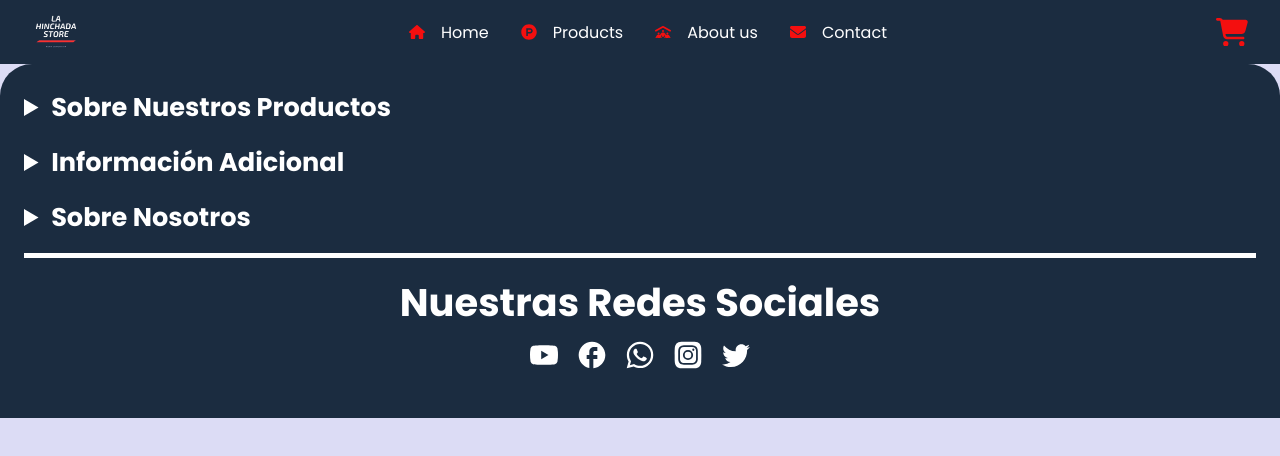
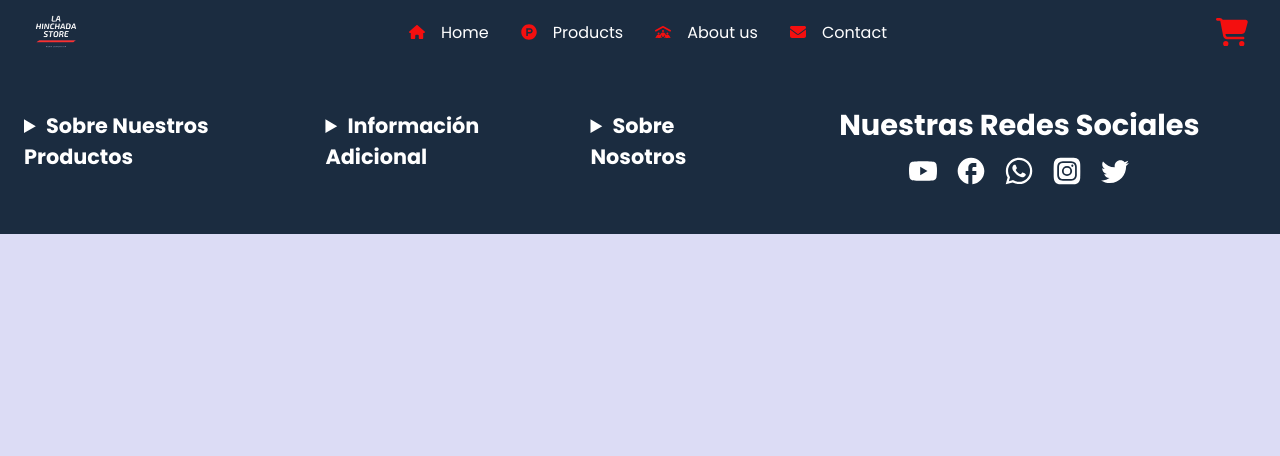
Before and after one commit to WilTurcios/WilTurcios.github.io, a website with bundled scripts: page pages/about.html in a window 1280 px wide. Built offline with nearby package versions, Linux system fonts and the light colour scheme.

Commit message:
Cambios en footer de la página

```diff
--- a/style.css
+++ b/style.css
@@ -257,57 +257,7 @@ p {
 }
 
 /* ***** ADITIONAL INFORMATION ***** */
-.footer {
-  width: 100vw;
-  background-color: var(--first-color);
-  color: var(--white-color);
-  border-top-left-radius: 2rem;
-  border-top-right-radius: 2rem;
-}
 
-.footer .container {
-  width: 100vw;
-  display: flex;
-  flex-direction: column;
-  justify-content: center;
-  align-items: flex-start;
-  gap: 1rem;
-  padding: 1.5rem;
-}
-
-.footer details {
-  font-size: calc(1vw + 0.8rem);
-  font-weight: bold;
-}
-
-.footer .social-media-container {
-  width: 100%;
-  display: flex;
-  flex-direction: column;
-  align-items: center;
-  gap: 0.5rem;
-  border-top: 5px solid var(--white-color);
-  padding: 1rem;
-}
-
-.footer .social-media-container h2 {
-  text-align: center;
-  font-size: calc(2vw + 0.8rem);
-}
-
-.footer .social-media-container .social-media-icons {
-  width: 100%;
-  display: flex;
-  align-items: center;
-  justify-content: center;
-  gap: 1rem;
-}
-
-.footer .social-media-container .social-media-icons a svg {
-  width: 32px;
-  height: 32px;
-  color: var(--white-color);
-}
 /* MEDIA QUERIES*/
 
 @media (min-width: 320px) {
--- a/utilities.css
+++ b/utilities.css
@@ -213,6 +213,80 @@
   height: 1.5rem;
 }
 
+/* Footer */
+.footer {
+  width: 100vw;
+  background-color: var(--first-color);
+  color: var(--white-color);
+}
+
+.footer .container {
+  width: 100vw;
+  display: flex;
+  flex-direction: column;
+  justify-content: center;
+  align-items: center;
+  gap: 1rem;
+  padding: 1.5rem;
+}
+
+.footer .footer-details {
+  width: 100%;
+  display: flex;
+  flex-direction: column;
+  justify-content: center;
+  border-bottom: 5px solid var(--white-color);
+}
+
+.footer .footer-details details {
+  min-width: max-content;
+}
+
+.footer details summary {
+  font-size: calc(1vw + 0.8rem);
+  font-weight: bold;
+  margin-bottom: 1rem;
+}
+
+.footer details div {
+  display: flex;
+  flex-direction: column;
+  margin-bottom: 0.5rem;
+}
+
+.footer details div a {
+  color: var(--white-color);
+  font-weight: bold;
+}
+
+.footer .social-media-container {
+  width: 100%;
+  display: flex;
+  flex-direction: column;
+  align-items: center;
+  gap: 0.5rem;
+  padding: 1rem;
+}
+
+.footer .social-media-container h2 {
+  text-align: center;
+  font-size: calc(2vw + 0.8rem);
+}
+
+.footer .social-media-container .social-media-icons {
+  width: 100%;
+  display: flex;
+  align-items: center;
+  justify-content: center;
+  gap: 1rem;
+}
+
+.footer .social-media-container .social-media-icons a svg {
+  width: 32px;
+  height: 32px;
+  color: var(--white-color);
+}
+
 /* Formulario */
 
 .form {
@@ -355,6 +429,59 @@
   .go-forward {
     display: none;
   }
+
+  .footer {
+    width: 100vw;
+    height: auto;
+    background-color: var(--first-color);
+    color: var(--white-color);
+  }
+
+  .footer .container {
+    width: 100vw;
+    height: 100%;
+    display: flex;
+    flex-direction: row;
+    justify-content: center;
+    align-items: center;
+    gap: 1rem;
+    padding: 1.5rem;
+  }
+
+  .footer .footer-details {
+    width: 60%;
+    height: 100%;
+    border: none;
+    border-right: 3px solid var(--white-color);
+  }
+
+  .footer details summary {
+    font-size: calc(1vw + 0.5rem);
+    font-weight: bold;
+  }
+
+  .footer .social-media-container {
+    width: 40%;
+  }
+
+  .footer .social-media-container h2 {
+    text-align: center;
+    font-size: calc(2vw + 0.2rem);
+  }
+
+  .footer .social-media-container .social-media-icons {
+    width: 100%;
+    display: flex;
+    align-items: center;
+    justify-content: center;
+    gap: 1rem;
+  }
+
+  .footer .social-media-container .social-media-icons a svg {
+    width: 32px;
+    height: 32px;
+    color: var(--white-color);
+  }
 }
 
 @media (min-width: 1200px) {
```
Also changed, not shown: index.html (+31 -1 lines).
